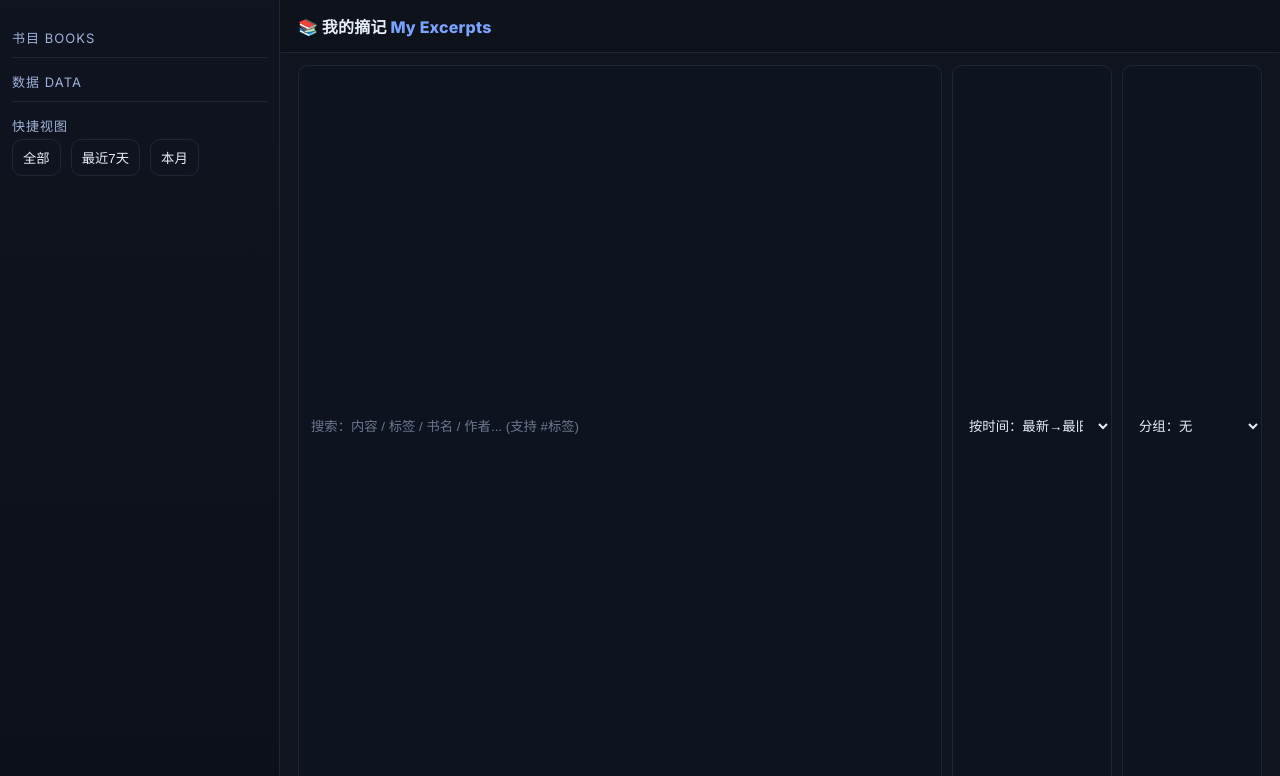
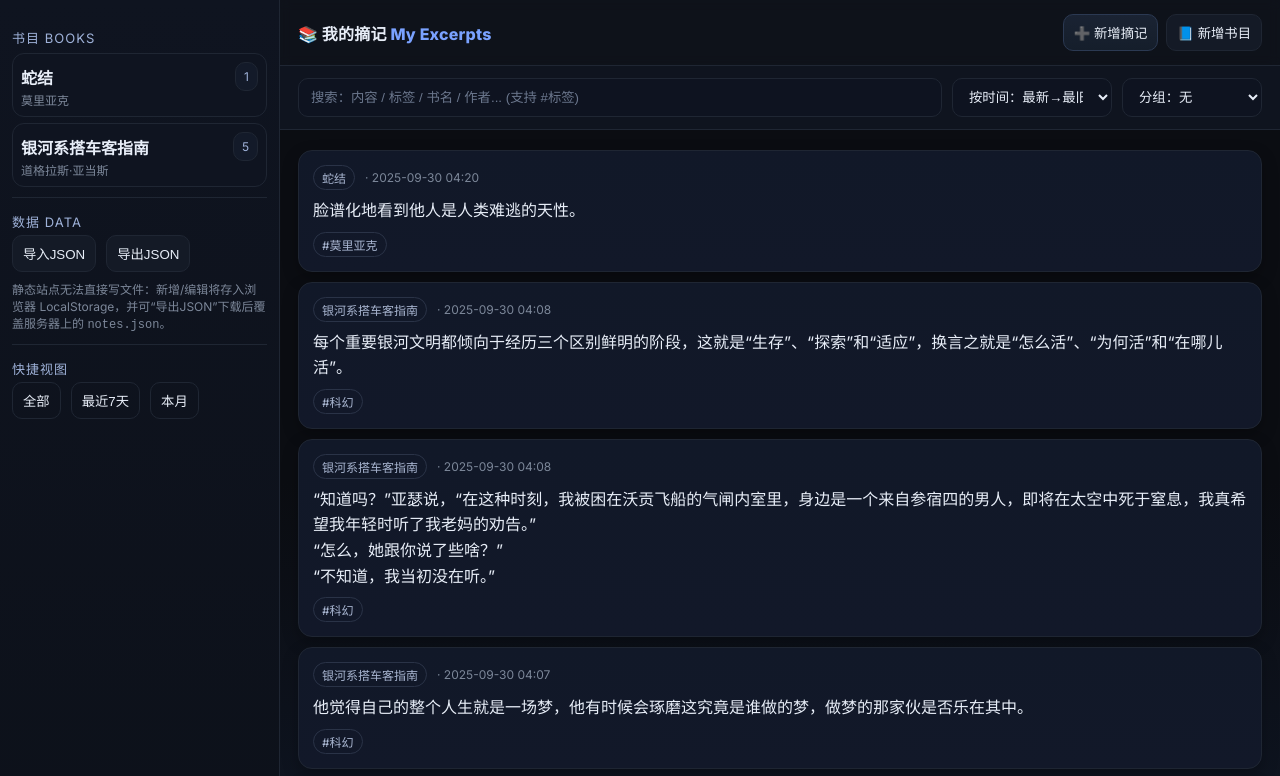
Before and after one commit to PhiloJiaqiWang/philo_excerpts, a plain HTML site: page index.html in a window 1280 px wide. Shown: the top 776 px of the page. Drawn offline with Linux system fonts and the light colour scheme.

Commit message:
Update index.html

```diff
--- a/index.html
+++ b/index.html
@@ -3,7 +3,7 @@
 <head>
   <meta charset="UTF-8" />
   <meta name="viewport" content="width=device-width, initial-scale=1.0" />
-  <title>摘记</title>
+  <title>我的摘记 My Excerpts</title>
   <link rel="preconnect" href="https://fonts.googleapis.com">
   <link rel="preconnect" href="https://fonts.gstatic.com" crossorigin>
   <link href="https://fonts.googleapis.com/css2?family=Inter:wght@400;600;800&display=swap" rel="stylesheet">
@@ -79,11 +79,11 @@
       <div id="bookList"></div>
       <div class="divider"></div>
       <div class="section-title">数据 Data</div>
-      <!-- <div class="row">
+      <div class="row">
         <button class="btn" id="btnImport">导入JSON</button>
         <button class="btn" id="btnExport">导出JSON</button>
       </div>
-      <p class="muted" style="margin-top:8px">静态站点无法直接写文件：新增/编辑将存入浏览器 LocalStorage，并可“导出JSON”下载后覆盖服务器上的 <code>notes.json</code>。</p> -->
+      <p class="muted" style="margin-top:8px">静态站点无法直接写文件：新增/编辑将存入浏览器 LocalStorage，并可“导出JSON”下载后覆盖服务器上的 <code>notes.json</code>。</p>
       <div class="divider"></div>
       <div class="section-title">快捷视图</div>
       <div class="row" style="flex-wrap:wrap">
@@ -96,10 +96,10 @@
     <main>
       <header>
         <div class="title">📚 我的摘记 <span class="brand">My Excerpts</span></div>
-        <!-- <div class="toolbar">
+        <div class="toolbar">
           <button class="btn primary" id="btnNew">➕ 新增摘记</button>
           <button class="btn" id="btnNewBook">📘 新增书目</button>
-        </div> -->
+        </div>
       </header>
 
       <div class="searchbar">
@@ -115,10 +115,10 @@
         </select>
       </div>
 
-      <!-- <div class="lists">
+      <div class="lists">
         <div class="content" id="content"></div>
       </div>
-      <div class="footer">轻量 JSON 驱动 · 可搜索 · 可按书浏览 · 时间记录 · 本地新增/导出</div> -->
+      <div class="footer">轻量 JSON 驱动 · 可搜索 · 可按书浏览 · 时间记录 · 本地新增/导出</div>
     </main>
   </div>
 
@@ -193,12 +193,15 @@
 
   const SAMPLE_DATA = {
     books: [
-      { id: "b-orwell-1984", title: "1984", author: "George Orwell" }
-
+      { id: "b-orwell-1984", title: "1984", author: "George Orwell" },
+      { id: "b-saracevic-2007", title: "Relevance (Part II)", author: "Tefko Saracevic" },
+      { id: "b-nelson-1990", title: "Metamemory: A Theoretical Framework", author: "Nelson" }
     ],
     notes: [
-      { id: "n1", bookId: "b-orwell-1984", text: "自由就是能够说二加二等于四的自由。", tags: ["政治", "自由"], createdAt: "2021-05-02T12:00:00Z", source: "p.84" }
-         ]
+      { id: "n1", bookId: "b-orwell-1984", text: "自由就是能够说二加二等于四的自由。", tags: ["政治", "自由"], createdAt: "2021-05-02T12:00:00Z", source: "p.84" },
+      { id: "n2", bookId: "b-saracevic-2007", text: "相关性的本质在于情境：用户、任务与时间维度共同决定。", tags: ["Information Science", "Relevance"], createdAt: "2023-11-12T09:30:00Z", source: "Section 3" },
+      { id: "n3", bookId: "b-nelson-1990", text: "Feeling of Knowing 并非正确性的保证，而是可达性的估计。", tags: ["Memory", "FoK"], createdAt: new Date().toISOString(), source: "" }
+    ]
   }
 
   // ------- 状态 -------
```
